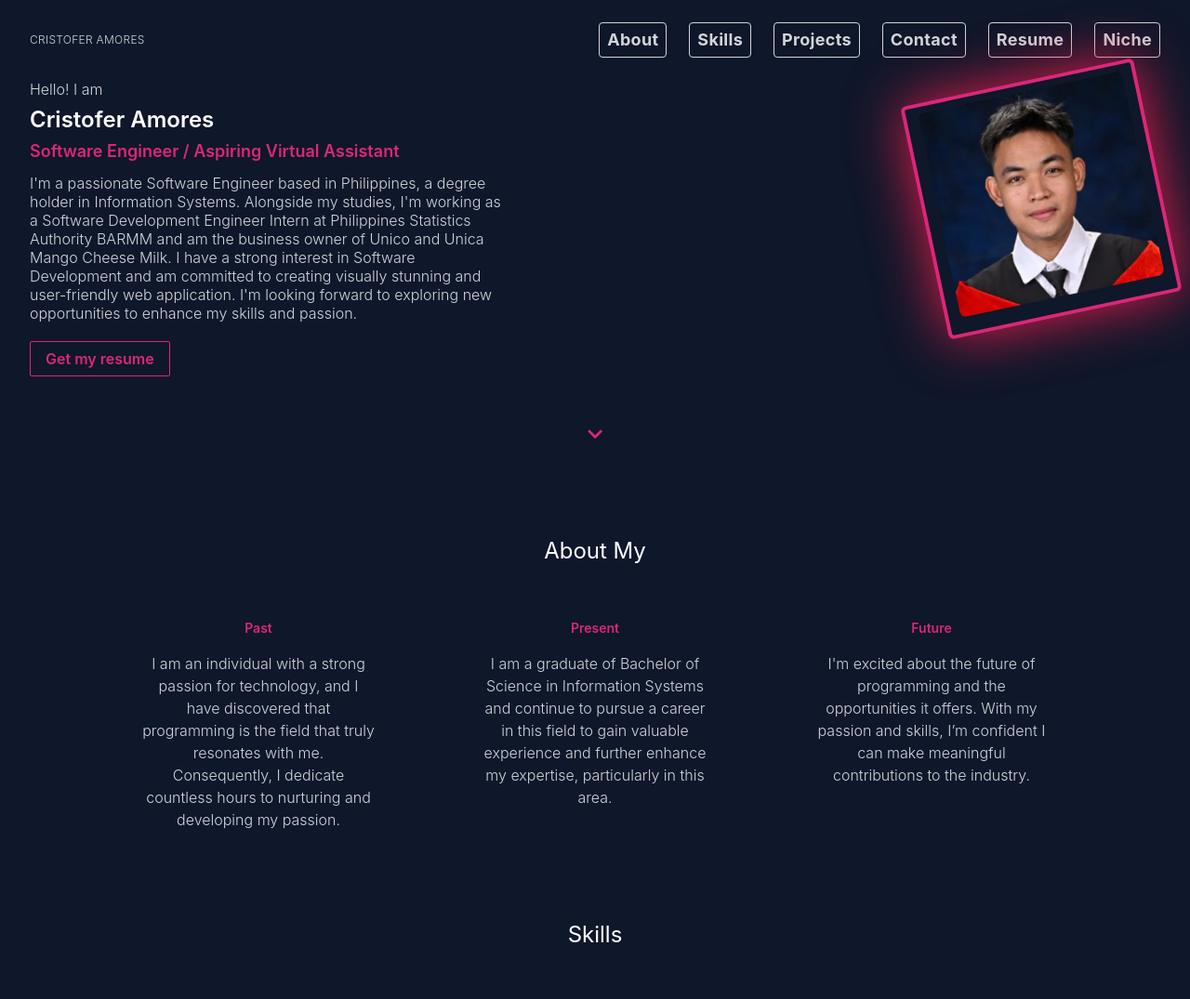
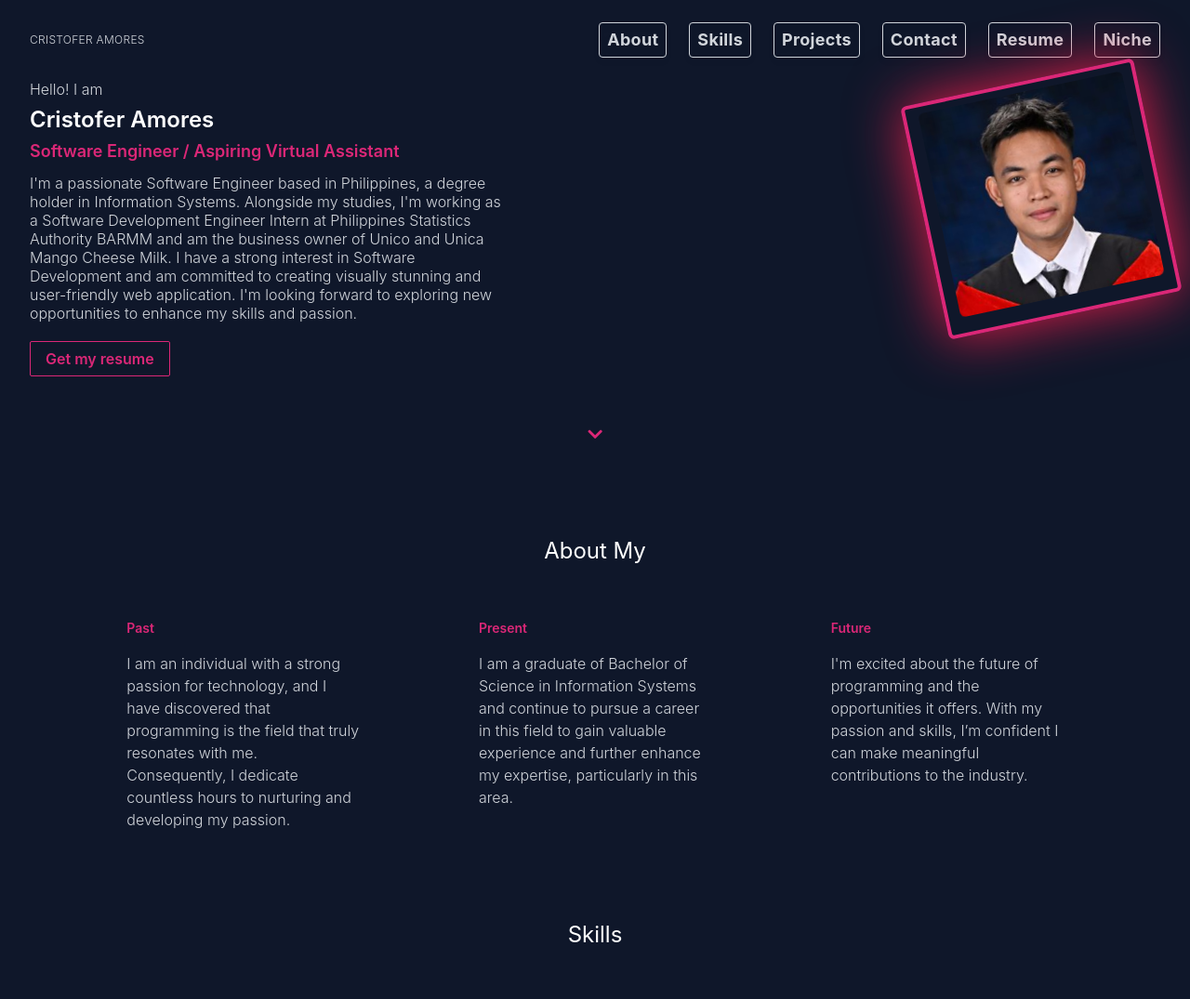
Before and after one commit to kristeentofe/camoresportfolio, a plain HTML site: page index.html in a window 1280 px wide. Shown: the top 1075 px of the page at 93% size. Drawn offline with nearby package versions, Linux system fonts and the light colour scheme.

Commit message:
Update index.html

```diff
--- a/index.html
+++ b/index.html
@@ -178,9 +178,13 @@
   >
     <h2 class="text-white text-2xl font-normal mb-14">About My</h2>
    <div
-      class="flex flex-col md:flex-row justify-center gap-28 text-[12px] sm:text-[14px] md:text-[16px] font-light text-gray-300 max-w-5xl mx-auto"
+  class="flex flex-col md:flex-row items-center md:items-start justify-center gap-12 md:gap-28
+         text-[12px] sm:text-[14px] md:text-[16px]
+         font-light text-gray-300
+         max-w-5xl mx-auto text-center md:text-left"
 >
-      <div class="max-w-[250px]">
+
+  <div class="max-w-[250px] w-full mx-auto">
     <h3 class="text-pink-600 text-[14px] font-semibold mb-4">Past</h3>
     <p>
       I am an individual with a strong passion for technology, and I have
@@ -189,7 +193,8 @@
       my passion.
     </p>
   </div>
-      <div class="max-w-[250px]">
+
+  <div class="max-w-[250px] w-full mx-auto">
     <h3 class="text-pink-600 text-[14px] font-semibold mb-4">Present</h3>
     <p>
       I am a graduate of Bachelor of Science in Information Systems and
@@ -197,7 +202,8 @@
       and further enhance my expertise, particularly in this area.
     </p>
   </div>
-      <div class="max-w-[250px]">
+
+  <div class="max-w-[250px] w-full mx-auto">
     <h3 class="text-pink-600 text-[14px] font-semibold mb-4">Future</h3>
     <p>
       I'm excited about the future of programming and the opportunities it
@@ -205,6 +211,7 @@
       meaningful contributions to the industry.
     </p>
   </div>
+
 </div>
   </section>
 
```
Lines whose indentation alone changed are shown as unchanged.
